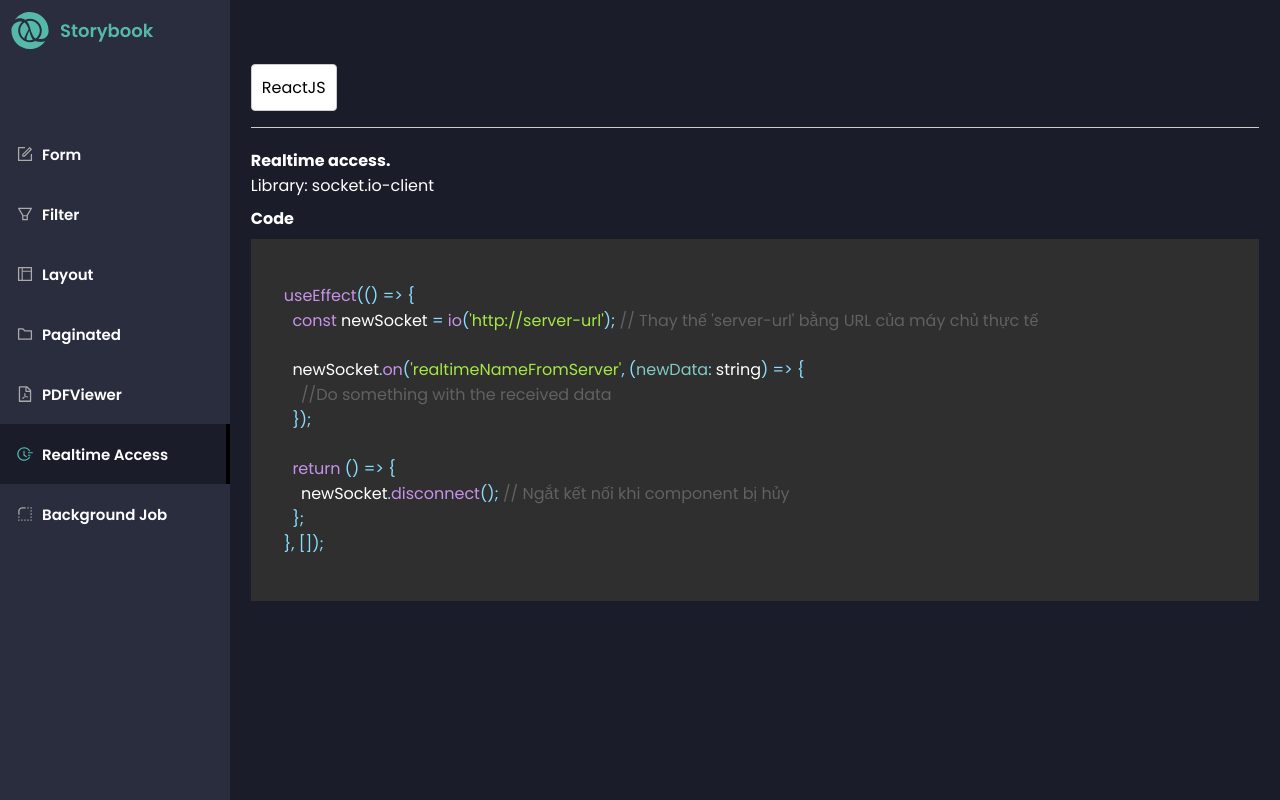
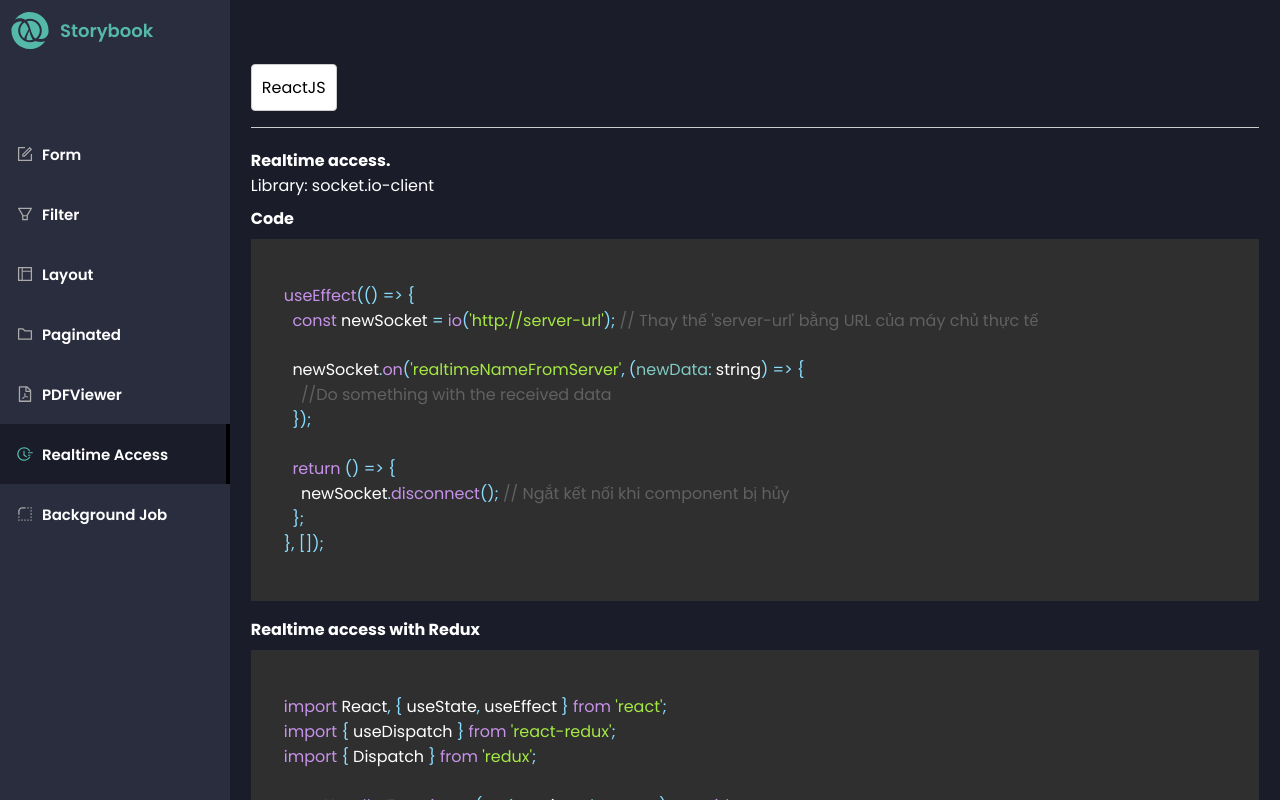
Before and after one commit to An7112/storybook, a React (Create React App) app: page /realtime in a window 1280 px wide. Shown: the top 800 px of the page. Built offline with nearby package versions, Linux system fonts and the light colour scheme; a web font is replaced by a local one.

Commit message:
realtime access

```diff
--- a/src/App.css
+++ b/src/App.css
@@ -19,6 +19,11 @@
   width: calc(100% - 280px);
 }
 
+.container-custom.col-2{
+  display: flex;
+  flex-direction: column;
+}
+
 @media only screen and (max-width: 768px) {
   .container {
     flex-direction: column;
--- a/src/pages/realtime/realtime.tsx
+++ b/src/pages/realtime/realtime.tsx
@@ -21,8 +21,102 @@ const CustomListView: React.FC<TabProps> = (props) => {
     }, []);
   `;
 
+  const realtimeRedux = `
+    import React, { useState, useEffect } from 'react';
+    import { useDispatch } from 'react-redux';
+    import { Dispatch } from 'redux';
+
+    type HandlerFunction = (topic: string, data: any) => void
+    type KeyGenerator<Props> = string | ((props: Props) => string)
+    export interface PubSubInterface {
+        subscribe(topic: string, callback: HandlerFunction): () => void,
+        publish(topic: string, payload: object): void,
+    }
+
+    export type MessageData<MessageContent = any> = {
+        count: number,
+        messageContent: MessageContent | null,
+        topic?: string,
+    }
+
+    export class InternalPubSub implements PubSubInterface {
+        key: string;
+        connection: Record<string, Record<string, HandlerFunction>>
+
+        constructor(key: string) {
+            this.key = key;
+            this.connection = {};
+        }
+
+        subscribe(topic: string, callback: HandlerFunction) {
+            const token = //Random;
+
+            if (!this.connection[topic]) {
+                this.connection[topic] = { [token]: callback };
+            }
+            else this.connection[topic][token] = callback;
+
+            return () => {
+                delete this.connection[topic][token];
+            };
+        }
+
+        publish(topic: string, payload: object) {
+            if (!this.connection[topic]) return;
+
+            Object.keys(this.connection[topic]).forEach(token => {
+                const handler = this.connection[topic][token];
+                handler?.(topic, payload);
+            });
+        }
+
+        withEvent<Props, MessageContent = {}>(
+            keyList: KeyGenerator<Props> | KeyGenerator<Props>[],
+            callback?: (message: MessageContent, dispatch: Dispatch<any>, props: Props) => void,
+        ) {
+            return (Comp: React.ComponentType<Props>): React.ComponentType<Props & { message?: MessageData<MessageContent> | undefined }> => {
+                return (props: Props & { message?: MessageData<MessageContent> | undefined }) => {
+                    const [data, setData] = useState<MessageData>({
+                        count: 0,
+                        messageContent: null,
+                        topic: undefined,
+                    });
+                    const dispatch = useDispatch();
+
+                    useEffect(() => {
+                        const normalizedKeyGetterList = Array.isArray(keyList) ? keyList : [keyList];
+                        const unSubscribeMap = normalizedKeyGetterList
+                            .map(keyGetter => {
+                                const normalizedKey = typeof keyGetter === 'function' ? keyGetter(props) : keyGetter;
+                                const unSubscribeCallback = this.subscribe(
+                                    normalizedKey,
+                                    (topic: string, data: any) => {
+                                        setData(cur => ({
+                                            count: cur.count + 1,
+                                            messageContent: data,
+                                            topic,
+                                        }));
+                                        if (callback) callback(data, dispatch, props);
+                                    },
+                                );
+
+                                return unSubscribeCallback;
+                            });
+
+                        return () => {
+                            unSubscribeMap.map((item: Function) => item());
+                        };
+                    }, [dispatch, props]);
+
+                    return <Comp message={data} {...props} />;
+                };
+            };
+        }
+    }
+  `
+
   return (
-    <div className='container-custom'>
+    <div className='container-custom col-2'>
       <div>
         <h3>Realtime access.</h3>
         <p>Library: socket.io-client</p>
@@ -32,6 +126,12 @@ const CustomListView: React.FC<TabProps> = (props) => {
         <h3>Code</h3>
         <SyntaxHighlighter language="javascript" style={materialDark}>
           {realtime}
+        </SyntaxHighlighter>
+      </div>
+      <div className='source-code'>
+        <h3>Realtime access with Redux</h3>
+        <SyntaxHighlighter language="javascript" style={materialDark}>
+          {realtimeRedux}
         </SyntaxHighlighter>
       </div>
     </div>
```
